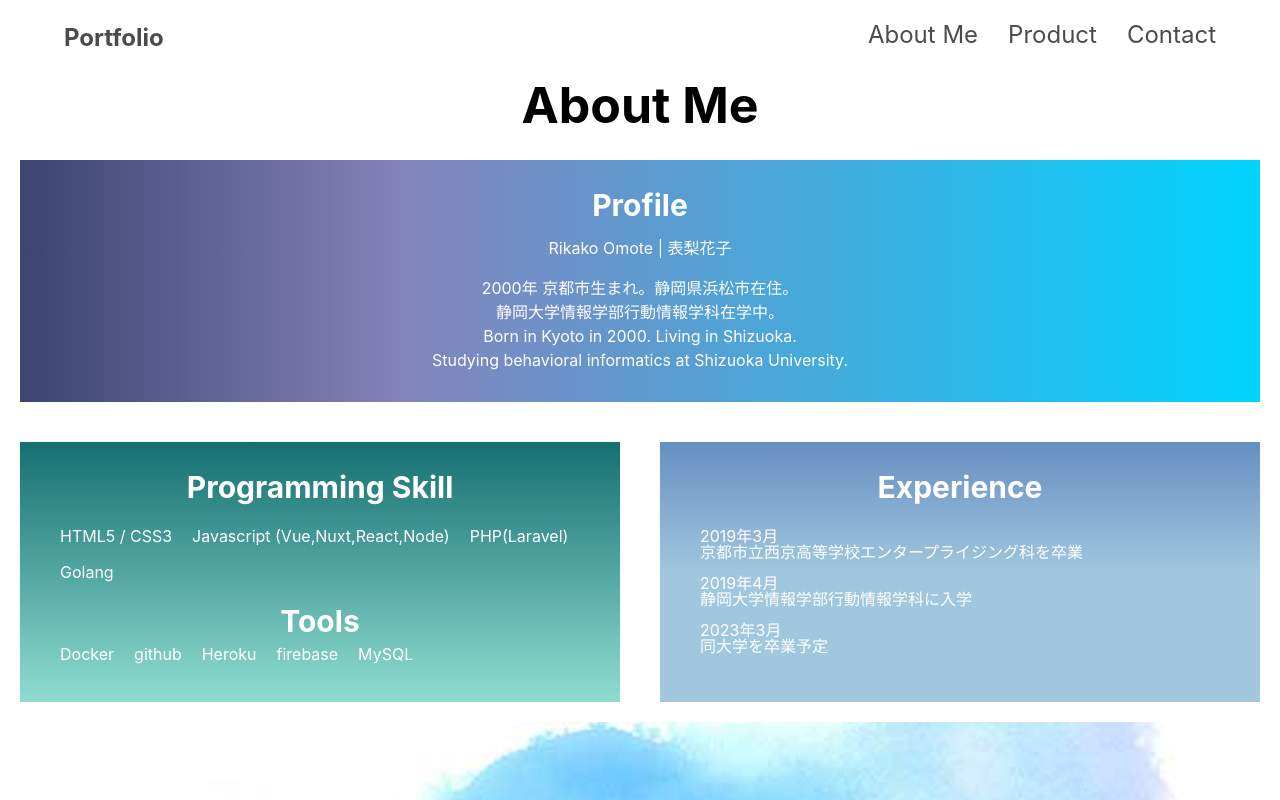
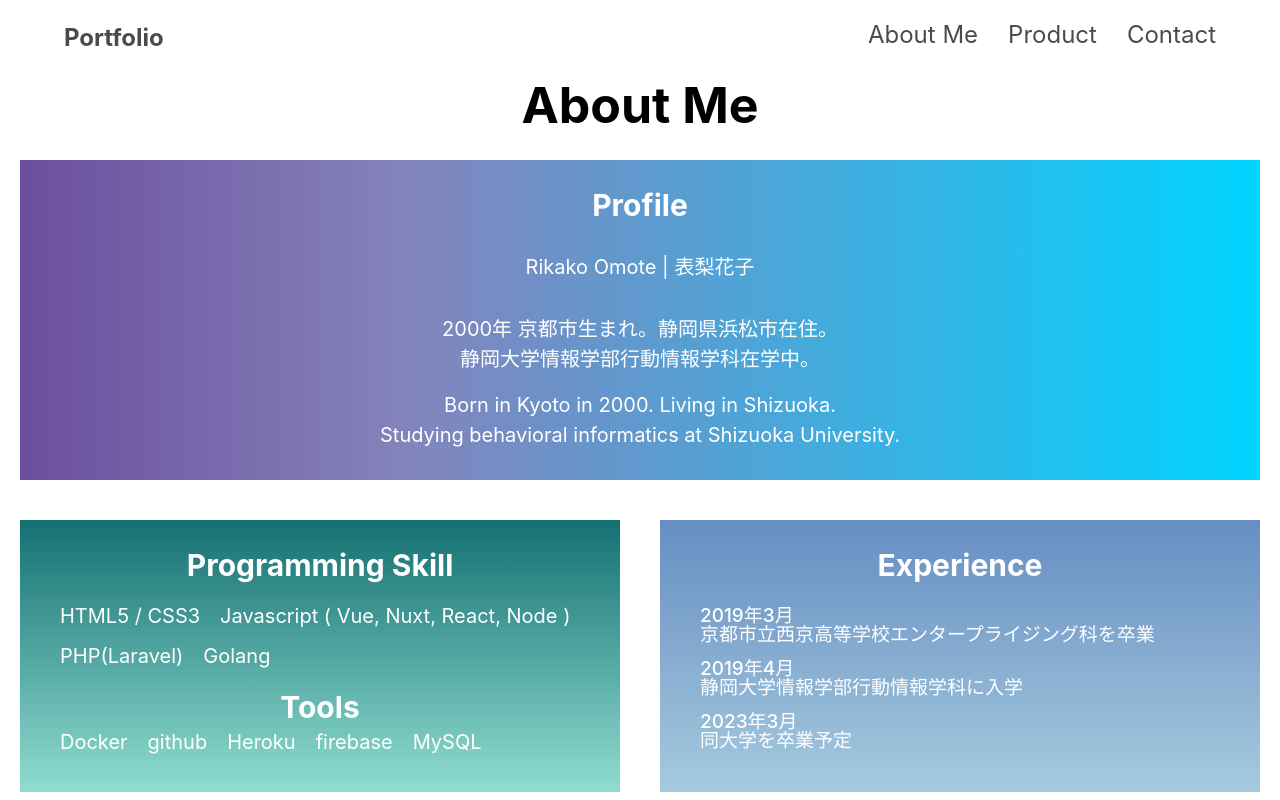
Before and after one commit to rikako1021/portfolio, a React (Create React App) app: page /about in a window 1280 px wide. Shown: the top 800 px of the page. Built offline with nearby package versions, Linux system fonts and the light colour scheme.

Commit message:
スタイル修正

```diff
--- a/src/components/About.js
+++ b/src/components/About.js
@@ -8,9 +8,12 @@ function About() {
        <div className="profile">
            <h2>Profile</h2>
            <br/>
+           <br/>
            <p>Rikako Omote | 表梨花子</p>
            <br/>
+           <br/>
            <p>2000年 京都市生まれ。静岡県浜松市在住。<br />静岡大学情報学部行動情報学科在学中。</p>
+           <br/>
            <p>Born in Kyoto in 2000. Living in Shizuoka.<br/>Studying behavioral informatics at Shizuoka University.</p>
        </div>
        <div className="content">
@@ -19,7 +22,7 @@ function About() {
             <br/>
             <ul>
                 <li>HTML5 / CSS3</li>
-                <li>Javascript (Vue,Nuxt,React,Node)</li>
+                <li>Javascript ( Vue, Nuxt, React, Node )</li>
                 <li>PHP(Laravel)</li>
                 <li>Golang</li>
             </ul>
--- a/src/components/Contact.js
+++ b/src/components/Contact.js
@@ -22,6 +22,7 @@ function Conatct() {
      <p>omote.rikako.19 [at] shizuoka.ac.jp</p>
      <br />
      <br/>
+     <br/>
     </div>
     <img src={image} alt="Contact" />
     </div>
--- a/src/index.css
+++ b/src/index.css
@@ -186,22 +186,18 @@ header > h1 {
 .about {
   margin-top: 80px;
 }
-
 .about > h1 {
   text-align: center;
   font-size: 50px;
   margin-bottom: 30px;
 }
-
 .profile {
   text-align: center;
   margin: 20px;
   padding: 30px;
   color: white;
-  background: rgb(2,0,36);
-  background: linear-gradient(90deg, rgb(61, 68, 112) 0%, rgba(9,9,121,0.500437675070028) 31%, rgba(0,212,255,1) 100%);
+  background: linear-gradient(90deg, rgb(108, 78, 156) 0%, rgba(9,9,121,0.500437675070028) 31%, rgba(0,212,255,1) 100%);
 }
-
 .profile > h2 {
   text-align: center;
   font-size: 30px;
@@ -209,6 +205,7 @@ header > h1 {
 
 .profile > p {
   line-height: 150%;
+  font-size: 20px;
 }
 
 .content {
@@ -233,6 +230,7 @@ header > h1 {
 div.skill > ul {
   padding: 0;
   overflow: hidden;
+  font-size: 20px;
 }
 
 div.skill > ul > li {
@@ -248,7 +246,7 @@ div.skill > ul > li {
   padding: 30px;
   color: white;
   background: rgb(131,58,180);
-  background: linear-gradient(180deg, rgba(92, 134, 189, 0.932) 0%, rgba(82, 153, 194, 0.548) 50%);
+  background: linear-gradient(180deg, rgba(92, 134, 189, 0.932) 0%, rgba(82, 153, 194, 0.521) 100%);
   width: 50%;
 }
 .experience > h2 {
@@ -262,13 +260,14 @@ div.skill > ul > li {
 div.experience > ul {
   padding: 0;
   overflow: hidden;
+  font-size: 19px;
+  font-weight: 530;
 }
 
 div.experience > ul > li {
   margin: 5px;
   padding: 5px;
   border-radius: 5px;
-  box-sizing:border-box;
 }
 .about > img{
   width: 100%;
@@ -294,19 +293,20 @@ div.experience > ul > li {
   list-style: none;
   text-align: center;
   margin: auto;
-  padding: 0;
+  padding: 10%;
 }
 .contact li {
   display: table-cell;
   width: 33.3333%;
   text-align: center;
   text-decoration: none;
-  padding: 50px;
+  padding: 20px;
   box-sizing: border-box;
   opacity: 0.7;
 }
 .contact p {
   line-height: 150%;
+  font-size: 20px;
 }
 .contact > img{
   width: 100%;
```
